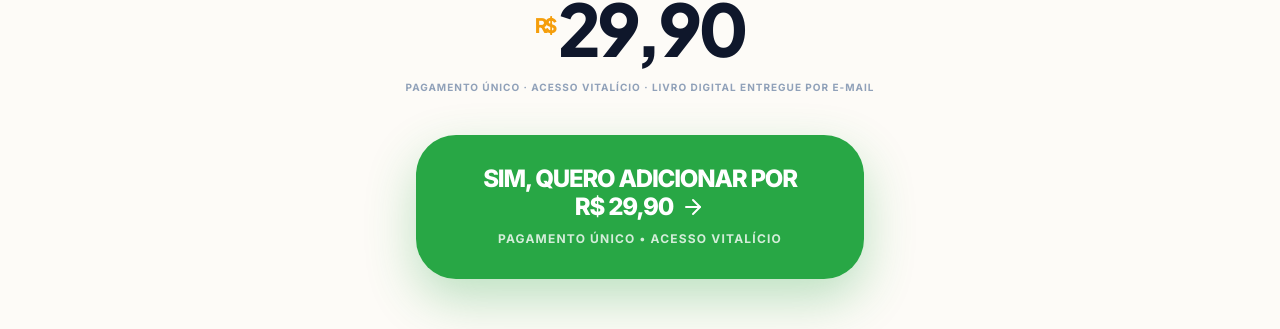
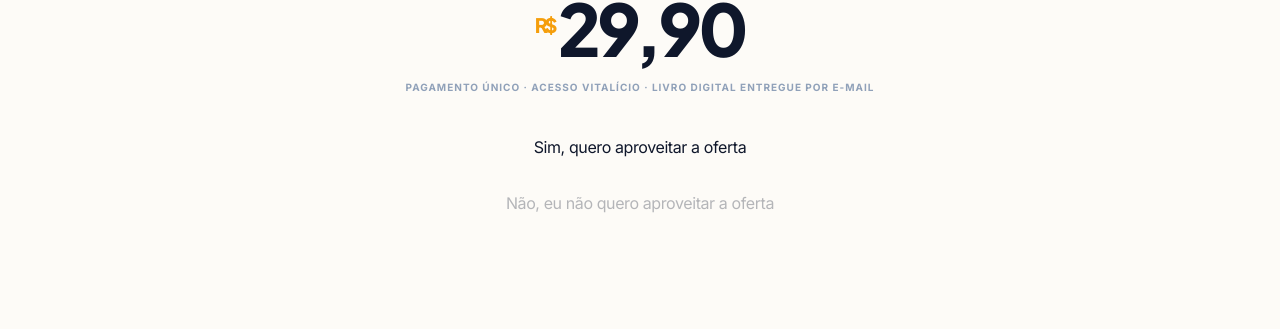
Before and after one commit to natguel/Resumo-Completo-da-B-blia, a React (Vite) app: page / in a window 1280 px wide. Shown: the part 1353-1682 px from the top of the page. Built offline with nearby package versions, Linux system fonts and the light colour scheme.

Commit message:
feat: integrate Cakto upsell components
Replace manual checkout button with dynamic Cakto upsell elements to improve conversion tracking and flow management. Updated styles and global type definitions to support the custom elements.

```diff
--- a/index.html
+++ b/index.html
@@ -4,6 +4,7 @@
     <meta charset="UTF-8" />
     <meta name="viewport" content="width=device-width, initial-scale=1.0" />
     <title>Resumo Bíblico</title>
+    <script type="text/javascript" src="https://caktoscripts.nyc3.cdn.digitaloceanspaces.com/upsell.js"></script>
   </head>
   <body>
     <div id="root"></div>
--- a/src/App.tsx
+++ b/src/App.tsx
@@ -14,12 +14,6 @@ import {
 import { motion } from "motion/react";
 
 export default function App() {
-  const CHECKOUT_URL = "https://pay.cakto.com.br/ydh33mz_908516";
-
-  const handleCheckout = () => {
-    window.location.href = CHECKOUT_URL;
-  };
-
   return (
     <div className="min-h-screen bg-brand-bg font-sans selection:bg-brand-primary/20">
 
@@ -88,22 +82,25 @@ export default function App() {
             </p>
           </div>
 
-          <div className="max-w-md mx-auto space-y-8">
-            <button
-              onClick={handleCheckout}
-              className="w-full bg-brand-urgency text-white py-8 px-6 rounded-[2.5rem] shadow-[0_20px_50px_rgba(40,167,69,0.3)] hover:bg-[#218838] transition-all duration-300 active:scale-[0.98] flex flex-col items-center gap-2 group"
-            >
-              <div className="flex items-center justify-center flex-wrap gap-x-2 gap-y-1 font-black text-xl md:text-2xl tracking-tighter uppercase leading-none">
-                <span>Sim, quero adicionar por</span>
-                <span className="text-white whitespace-nowrap flex items-center gap-2">
-                  R$ 29,90
-                  <ArrowRight className="w-6 h-6 group-hover:translate-x-1.5 transition-transform" />
-                </span>
-              </div>
-              <div className="text-[11px] md:text-xs font-bold opacity-80 uppercase tracking-widest mt-1">
-                Pagamento Único • Acesso Vitalício
-              </div>
-            </button>
+          <div className="max-w-md mx-auto">
+            <cakto-upsell-buttons>
+              <cakto-upsell-accept
+                bg-color="#28A745"
+                text-color="#ffffff"
+                upsell-accept-url="members_area"
+                offer-id="ydh33mz"
+                app-base-url="https://app.cakto.com.br"
+                offer-type="upsell"
+                upsell-reject-url="members_area"
+              >
+                Sim, quero aproveitar a oferta
+              </cakto-upsell-accept>
+              <cakto-upsell-reject
+                upsell-reject-url="members_area"
+              >
+                Não, eu não quero aproveitar a oferta
+              </cakto-upsell-reject>
+            </cakto-upsell-buttons>
           </div>
         </div>
       </section>
@@ -193,21 +190,24 @@ export default function App() {
           </p>
 
           <div className="max-w-md mx-auto">
-            <button
-              onClick={handleCheckout}
-              className="w-full bg-brand-urgency text-white py-8 px-6 rounded-[2.5rem] shadow-[0_20px_50px_rgba(0,0,0,0.2)] hover:bg-[#218838] transition-all duration-300 active:scale-[0.98] flex flex-col items-center gap-2 group"
-            >
-              <div className="flex items-center justify-center flex-wrap gap-x-2 gap-y-1 font-black text-xl md:text-2xl tracking-tighter uppercase leading-none">
-                <span>Adicionar ao meu pedido por</span>
-                <span className="text-white whitespace-nowrap flex items-center gap-2">
-                  R$ 29,90
-                  <ChevronRight className="w-6 h-6 group-hover:translate-x-1.5 transition-transform" />
-                </span>
-              </div>
-              <div className="text-[11px] md:text-xs font-bold opacity-80 uppercase tracking-widest mt-1">
-                Pagamento Único • Acesso Vitalício
-              </div>
-            </button>
+            <cakto-upsell-buttons>
+              <cakto-upsell-accept
+                bg-color="#28A745"
+                text-color="#ffffff"
+                upsell-accept-url="members_area"
+                offer-id="ydh33mz"
+                app-base-url="https://app.cakto.com.br"
+                offer-type="upsell"
+                upsell-reject-url="members_area"
+              >
+                Sim, quero aproveitar a oferta
+              </cakto-upsell-accept>
+              <cakto-upsell-reject
+                upsell-reject-url="members_area"
+              >
+                Não, eu não quero aproveitar a oferta
+              </cakto-upsell-reject>
+            </cakto-upsell-buttons>
           </div>
         </div>
       </section>
--- a/src/index.css
+++ b/src/index.css
@@ -16,6 +16,69 @@
   --color-brand-success: #16a34a;
 }
 
+/* Cakto Upsell Custom Element Styles */
+cakto-upsell-buttons {
+  display: flex !important;
+  flex-direction: column !important;
+  align-items: center !important;
+  gap: 1.5rem !important;
+  width: 100% !important;
+  max-width: 448px !important; /* matches max-w-md */
+  margin: 0 auto !important;
+}
+
+cakto-upsell-accept {
+  width: 100% !important;
+}
+
+cakto-upsell-accept::part(button) {
+  width: 100% !important;
+  background-color: #28A745 !important;
+  color: #ffffff !important;
+  padding: 1.75rem 1.5rem !important;
+  border-radius: 2.5rem !important;
+  font-family: "Plus Jakarta Sans", sans-serif !important;
+  font-weight: 800 !important;
+  text-transform: uppercase !important;
+  font-size: 1.15rem !important;
+  letter-spacing: -0.02em !important;
+  box-shadow: 0 15px 35px rgba(40,167,69,0.25) !important;
+  cursor: pointer !important;
+  transition: all 0.3s cubic-bezier(0.4, 0, 0.2, 1) !important;
+  border: none !important;
+  line-height: 1.2 !important;
+}
+
+cakto-upsell-accept::part(button):hover {
+  background-color: #218838 !important;
+  transform: translateY(-2px) !important;
+  box-shadow: 0 20px 45px rgba(40,167,69,0.3) !important;
+}
+
+cakto-upsell-reject {
+  display: block !important;
+  margin-top: 0.5rem !important;
+  opacity: 0.3 !important;
+  transition: opacity 0.3s !important;
+}
+
+cakto-upsell-reject:hover {
+  opacity: 0.6 !important;
+}
+
+cakto-upsell-reject::part(button) {
+  background: transparent !important;
+  color: #64748b !important;
+  font-size: 10px !important;
+  text-transform: uppercase !important;
+  letter-spacing: 0.15em !important;
+  border: none !important;
+  cursor: pointer !important;
+  text-decoration: underline !important;
+  padding: 0.5rem !important;
+  font-weight: 700 !important;
+}
+
 @layer base {
   html {
     @apply scroll-smooth;
--- /dev/null
+++ b/src/types.ts
@@ -0,0 +1,11 @@
+import React from "react";
+
+declare global {
+  namespace JSX {
+    interface IntrinsicElements {
+      'cakto-upsell-buttons': any;
+      'cakto-upsell-accept': any;
+      'cakto-upsell-reject': any;
+    }
+  }
+}
```
